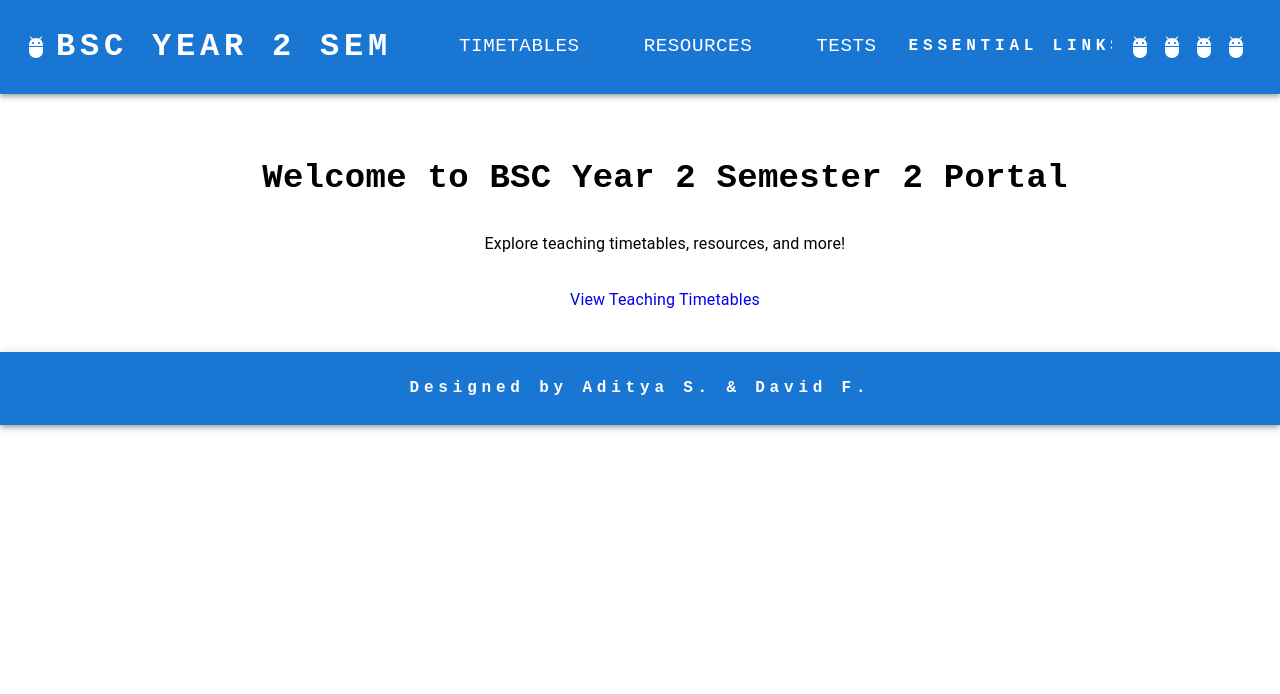
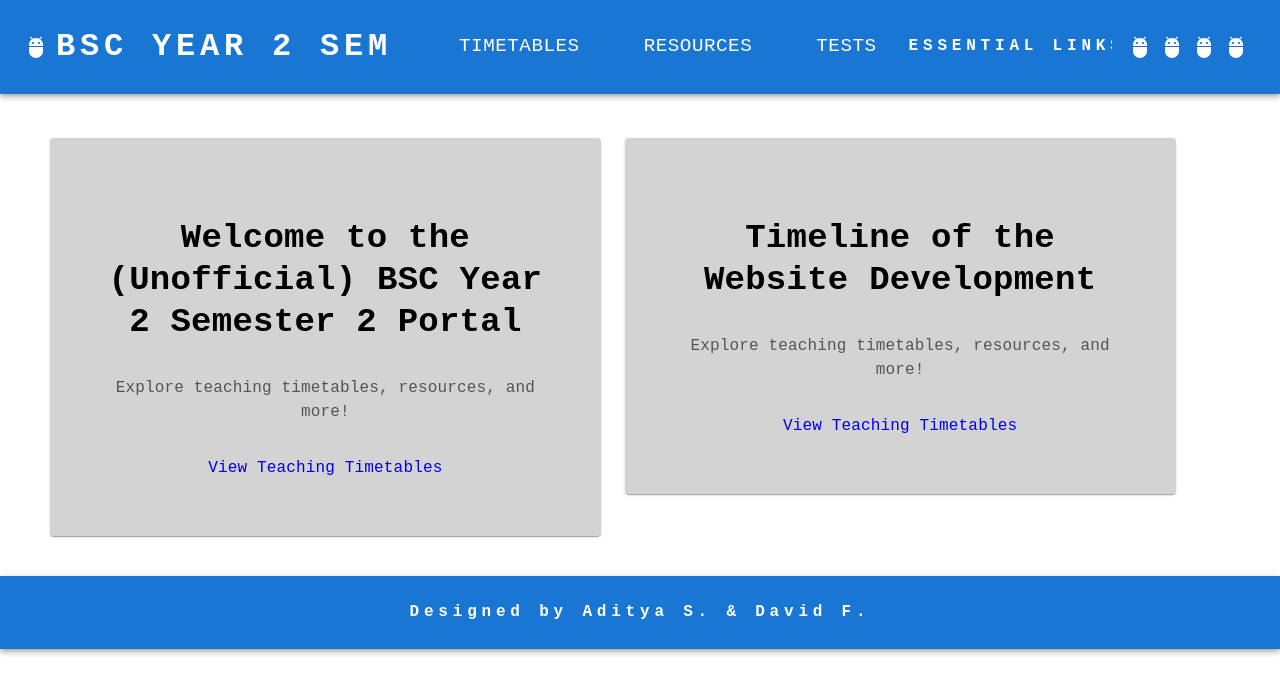
Before and after one commit to adityashibu/ReactWebsite, a React (Create React App) app: page / in a window 1280 px wide. Shown: the top 694 px of the page. Built offline with nearby package versions, Linux system fonts and the light colour scheme.

Commit message:
Edited the homepage

```diff
--- a/src/Home.tsx
+++ b/src/Home.tsx
@@ -1,28 +1,68 @@
 import Container from '@mui/material/Container';
 import Typography from '@mui/material/Typography';
 import { Link } from 'react-router-dom';
+import { experimentalStyled as styled } from '@mui/material/styles';
+import Box from '@mui/material/Box';
+import Paper from '@mui/material/Paper';
+import Grid from '@mui/material/Unstable_Grid2';
+
+const Item = styled(Paper)(({ theme }) => ({
+    backgroundColor: theme.palette.mode === 'dark' ? '#1A2027' : 'lightgray',
+    ...theme.typography.body2,
+    padding: theme.spacing(2),
+    textAlign: 'center',
+    color: theme.palette.text.secondary,
+}));
 
 
 function Home() {
     return (
         <div>
-            <Container maxWidth="xl" sx={{ mt: 8 }}>
+            <Grid container spacing={{ xs: 2, md: 3 }} columns={{ xs: 4, sm: 8, md: 12 }} sx={{ marginTop: 4 }}>
+                <Grid xs={5.5}>
+                    <Item>
+                        <Container maxWidth="xl" sx={{ mt: 8, mb: 5 }}>
                             <Typography
                                 variant="h4"
                                 align="center"
-                    sx={{ fontFamily: 'monospace', fontWeight: 700, mb: 4 }}
+                                sx={{ fontFamily: 'monospace', fontWeight: 700, mb: 4, color: 'black' }}
                             >
-                    Welcome to BSC Year 2 Semester 2 Portal
+                                Welcome to the (Unofficial) BSC Year 2 Semester 2 Portal
                             </Typography>
-                <Typography variant="body1" align="center" sx={{ mb: 4 }}>
+                            <Typography variant="body1" align="center" sx={{ mb: 4, fontFamily: 'monospace' }}>
                                 Explore teaching timetables, resources, and more!
                             </Typography>
-                <Typography variant="body1" align="center">
+                            <Typography variant="body1" align="center" sx={{ fontFamily: 'monospace' }}>
                                 <Link to="/timetables" style={{ textDecoration: 'none' }}>
                                     View Teaching Timetables
                                 </Link>
                             </Typography>
                         </Container>
+                    </Item>
+                </Grid>
+
+                <Grid xs={5.5}>
+                    <Item>
+                        <Container maxWidth="xl" sx={{ mt: 8, mb: 5 }}>
+                            <Typography
+                                variant="h4"
+                                align="center"
+                                sx={{ fontFamily: 'monospace', fontWeight: 700, mb: 4, color: 'black' }}
+                            >
+                                Timeline of the Website Development
+                            </Typography>
+                            <Typography variant="body1" align="center" sx={{ mb: 4, fontFamily: 'monospace' }}>
+                                Explore teaching timetables, resources, and more!
+                            </Typography>
+                            <Typography variant="body1" align="center" sx={{ fontFamily: 'monospace' }}>
+                                <Link to="/timetables" style={{ textDecoration: 'none' }}>
+                                    View Teaching Timetables
+                                </Link>
+                            </Typography>
+                        </Container>
+                    </Item>
+                </Grid>
+            </Grid>
         </div>
     );
 }
```
Lines whose indentation alone changed are shown as unchanged.
